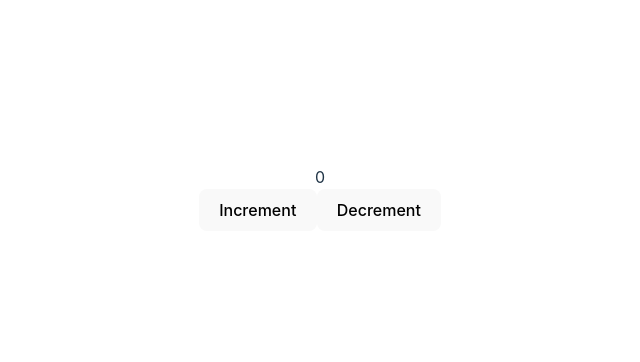
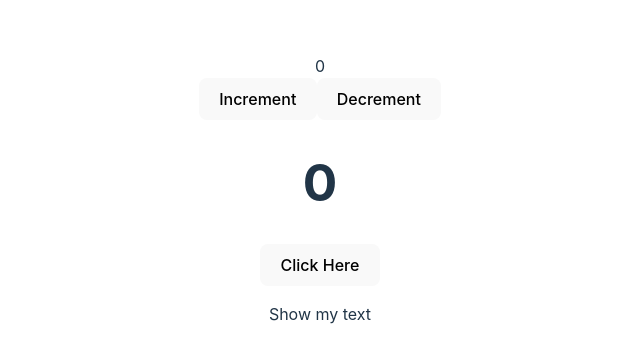
Before and after one commit to RosenGeorgievvv/React-Hooks, a React (Vite) app: page / in a window 1280 px wide. Shown: the part 202-564 px from the top of the page, without its empty margins (320-960 px from the left). Built offline with nearby package versions, Linux system fonts and the light colour scheme; no server answers.

Commit message:
useReducer hook described

```diff
--- a/src/App.jsx
+++ b/src/App.jsx
@@ -1,6 +1,7 @@
 
 import './App.css'
 import EffectTutorial from './UseEffect/EffectTutorial'
+import ReducerTutorial from './UseReducer/ReducerTutorial'
 import StateTutorial from './UseState/StateTutorial'
 
 function App() {
@@ -9,6 +10,7 @@ function App() {
     <>
       <StateTutorial />
       <EffectTutorial />
+      <ReducerTutorial />
     </>
   )
 }
--- a/src/UseReducer/ReducerTutorial.jsx
+++ b/src/UseReducer/ReducerTutorial.jsx
@@ -2,7 +2,7 @@ import { useReducer } from "react";
 
 const reducer = (state, action) => {
   switch (action.type) {
-    case "INCREMENET":
+    case "INCREMENT":
       return { count: state.count + 1, showText: state.showText };
     case "toggleShowText":
         return {count: state.count, showText: !state.showText};
@@ -16,7 +16,7 @@ const ReducerTutorial = () => {
   return (
     <div>
       <h1>{state.count}</h1>
-      <button onClick={() => {dispatch({type: "INCREMENT"})}}>Click Here</button>
+      <button onClick={() => {dispatch({type: "INCREMENT"}); dispatch({type: 'toggleShowText'})}}>Click Here</button>
       {state.showText && <p>Show my text</p>}
     </div>
   );
```
